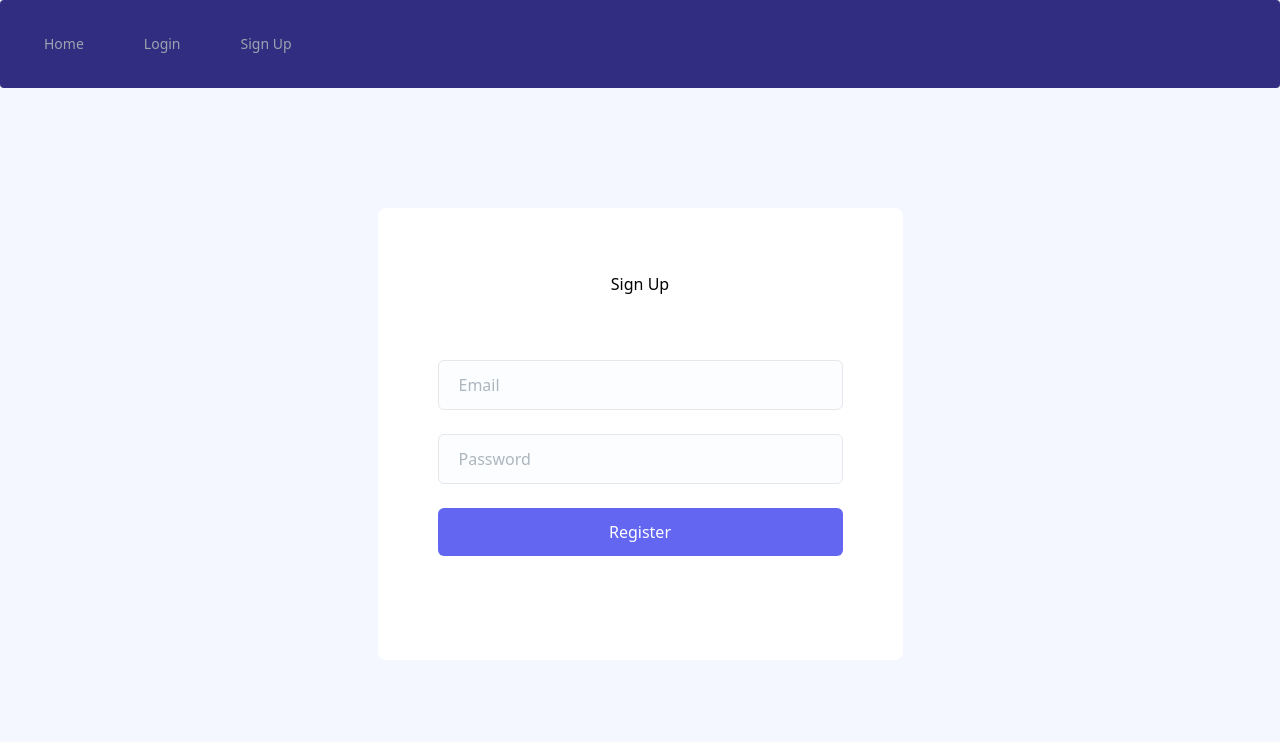
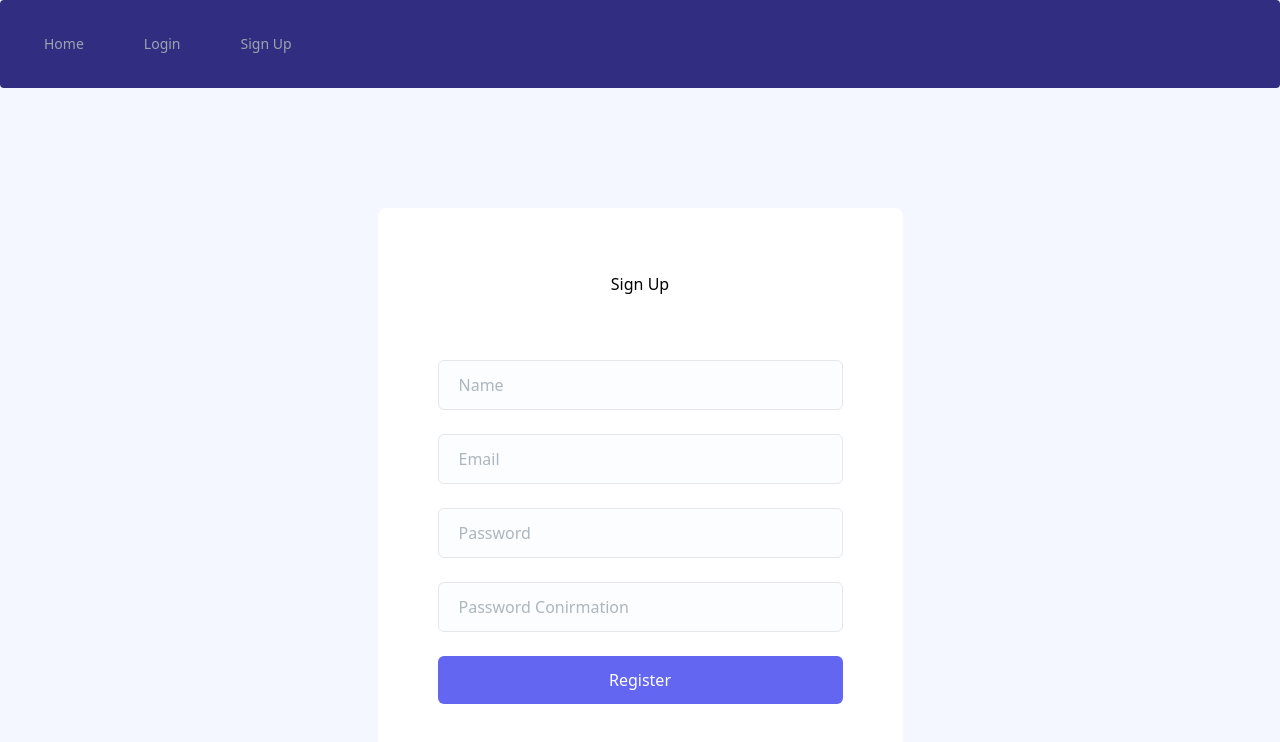
Before and after one commit to asiaat/users-ui, a Vue app: page /register in a window 1280 px wide. Shown: the top 742 px of the page. Built offline with nearby package versions, Linux system fonts and the light colour scheme.

Commit message:
Show user data after login and register

```diff
--- a/src/components/Home.vue
+++ b/src/components/Home.vue
@@ -7,6 +7,7 @@ const user = ref();
 onMounted(async () => {
     const data = await axios.get('/api/user');
     console.log(data);
+    user.value = data.data;
 });
 </script>
 <template>
--- a/src/components/Register.vue
+++ b/src/components/Register.vue
@@ -1,12 +1,28 @@
 
 <script setup>
 import { ref } from "vue";
+import axios from 'axios';
+import { useRouter } from 'vue-router';
 
+const router = useRouter();
 
 const form = ref({
-  email: "",
-  password: "",
+    name:"",
+    email: "",
+    password: "",
+    password_confirmation : ""
 });
+
+const handleRegister = async () => {
+    await axios.post('/api/register',{
+        name: form.value.name,
+        email: form.value.email,
+        password: form.value.password,
+        password_confirmation: form.value.password_confirmation
+    });
+
+    router.push("/");
+}
 </script>
 
 <template>
@@ -30,7 +46,28 @@ const form = ref({
             "
           >
             <div class="mb-10 text-center md:mb-16">Sign Up </div>
-            <form >
+            <form @submit.prevent="handleRegister">
+                <div class="mb-6">
+                <input
+                  type="text"
+                  v-model="form.name"
+                  placeholder="Name"
+                  class="
+                    bordder-[#E9EDF4]
+                    w-full
+                    rounded-md
+                    border
+                    bg-[#FCFDFE]
+                    py-3
+                    px-5
+                    text-base text-body-color
+                    placeholder-[#ACB6BE]
+                    outline-none
+                    focus:border-primary
+                    focus-visible:shadow-none
+                  "
+                />
+                </div>
               <div class="mb-6">
                 <input
                   type="email"
@@ -77,6 +114,28 @@ const form = ref({
                 />
 
               </div>
+              <div class="mb-6">
+                <input
+                  type="password"
+                  v-model="form.password_confirmation"
+                  placeholder="Password Conirmation"
+                  class="
+                    bordder-[#E9EDF4]
+                    w-full
+                    rounded-md
+                    border
+                    bg-[#FCFDFE]
+                    py-3
+                    px-5
+                    text-base text-body-color
+                    placeholder-[#ACB6BE]
+                    outline-none
+                    focus:border-primary
+                    focus-visible:shadow-none
+                  "
+                />
+
+              </div>
               <div class="mb-10">
                 <button
                   type="submit"
```
